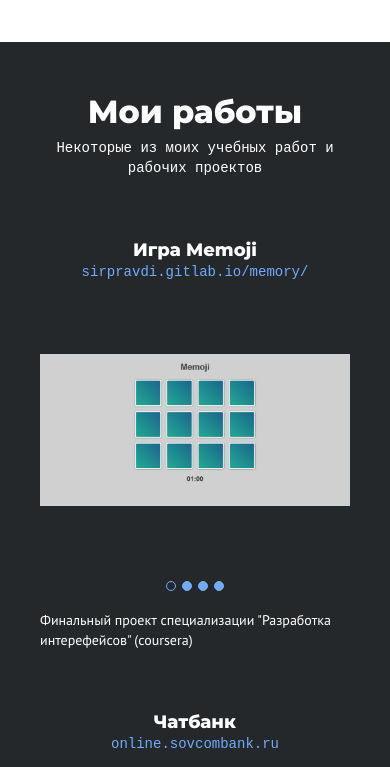
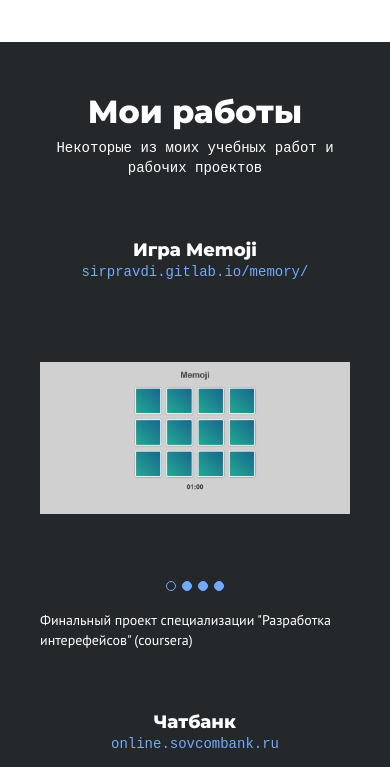
Before and after one commit to sirpravdi/portfolio, a plain HTML site: page index.html in a window 390 px wide. Shown: the part 1377-2144 px from the top of the page. Drawn offline with Linux system fonts and the light colour scheme; a web font is replaced by a local one.

Commit message:
fix img display in portfolio section [2]

```diff
--- a/entrance.css
+++ b/entrance.css
@@ -377,6 +377,7 @@ label[for^=work]:hover span{
 .gallery__pictures img {
 	width: 100%;
 	max-width: 700px;
+	height: 377px;
 	-o-object-fit: contain;
 	   object-fit: contain;
 	border-radius: 8px;
@@ -669,8 +670,9 @@ form input:focus {
 		height: 280px;
 	}
 
-	.gallery__pictures img{
+	.gallery__pictures img {
 		max-width: 520px;
+		height: 280px;
 		margin-top: 16px;
 	}
 
@@ -783,8 +785,9 @@ form input:focus {
 		height: 150px;
 	}
 
-	.gallery__pictures img{
+	.gallery__pictures img {
 		max-width: 280px;
+		height: 150px;
 	}
 
 	#work1_2:checked ~ .gallery__pictures img:nth-child(2),
```
